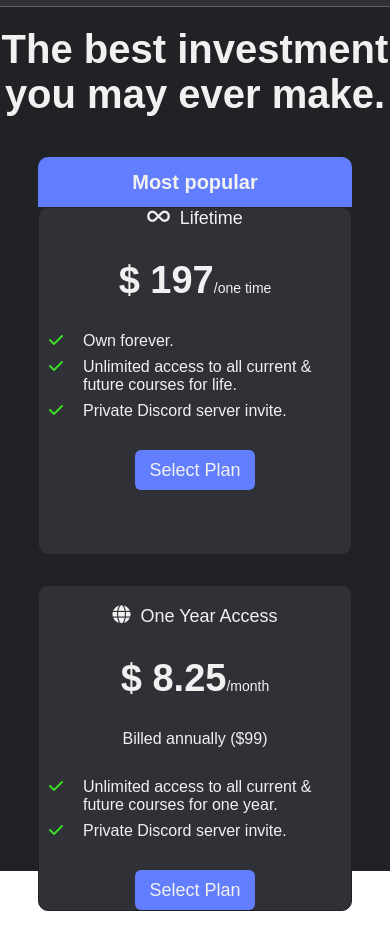
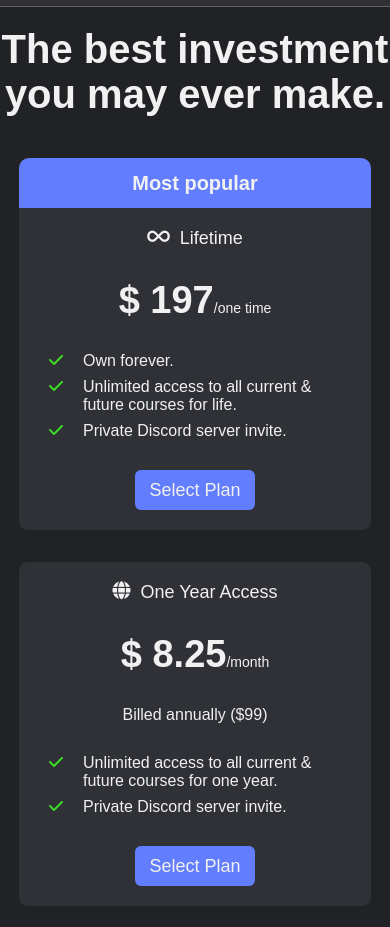
Before and after one commit to Souravkajla/neetcode.io-clone, a plain HTML site: page index.html in a window 390 px wide. Shown: the part 51-978 px from the top of the page. Drawn offline with Linux system fonts and the light colour scheme.

Commit message:
Update style.css

```diff
--- a/style.css
+++ b/style.css
@@ -143,22 +143,24 @@ NEW STYLING
   align-items: flex-end;
 }
 
+#mainbox {
+  border: 1px solid #202225;
+  transition: all 0.3s;
+  background-color: #2f3136;
+  border-radius: 10px;
+}
+
+#mainbox:hover {
+  background-color: #13181c;
+  cursor: pointer;
+  border: 1px solid #2d76b3;
+}
+
 #box {
-  height: 49vh;
-  width: 37vw;
-  border-radius: 10px;
-  background-color: #2f3136;
   display: flex;
   flex-direction: column;
   gap: 30px;
-  transition: all 0.3s;
-  border: 1px solid #202225;
-}
-
-#box:hover {
-  background-color: #13181c;
-  cursor: pointer;
-  border: 1px solid #2d76b3;
+  padding: 20px;
 }
 
 .infinity {
@@ -195,7 +197,7 @@ NEW STYLING
   display: flex;
   flex-direction: column;
   gap: 18px;
-  margin-left: 60px;
+  margin-left: 20px;
 }
 
 .checkfont div {
@@ -223,8 +225,6 @@ NEW STYLING
 }
 
 #box2 {
-  height: 40vh;
-  width: 37vw;
   border-radius: 10px;
   background-color: #2f3136;
   display: flex;
@@ -233,6 +233,7 @@ NEW STYLING
   transition: all 0.3s;
   padding-top: 20px;
   border: 1px solid #202225;
+  padding: 20px;
 }
 
 #box2:hover {
@@ -247,7 +248,7 @@ NEW STYLING
   display: flex;
   flex-direction: column;
   gap: 18px;
-  margin-left: 40px;
+  margin-left: 20px;
 }
 
 .checkfont2 div {
@@ -263,7 +264,7 @@ NEW STYLING
   justify-content: center;
 }
 
-@media screen and (max-width: 450px) {
+@media screen and (max-width: 660px) {
   .headertext {
     display: none;
   }
@@ -279,11 +280,9 @@ NEW STYLING
   }
   #box {
     width: 80vw;
-    height: 41vh;
   }
   #box2 {
     width: 80vw;
-    height: 36vh;
   }
   .checkfont {
     margin-left: 10px;
@@ -294,5 +293,8 @@ NEW STYLING
     gap: 8px;
   }
   #mainbackground {
-    padding-top:20px;
+    padding-top: 20px;
+    height: 100%;
+    padding-bottom: 20px;
+  }
 }
```
